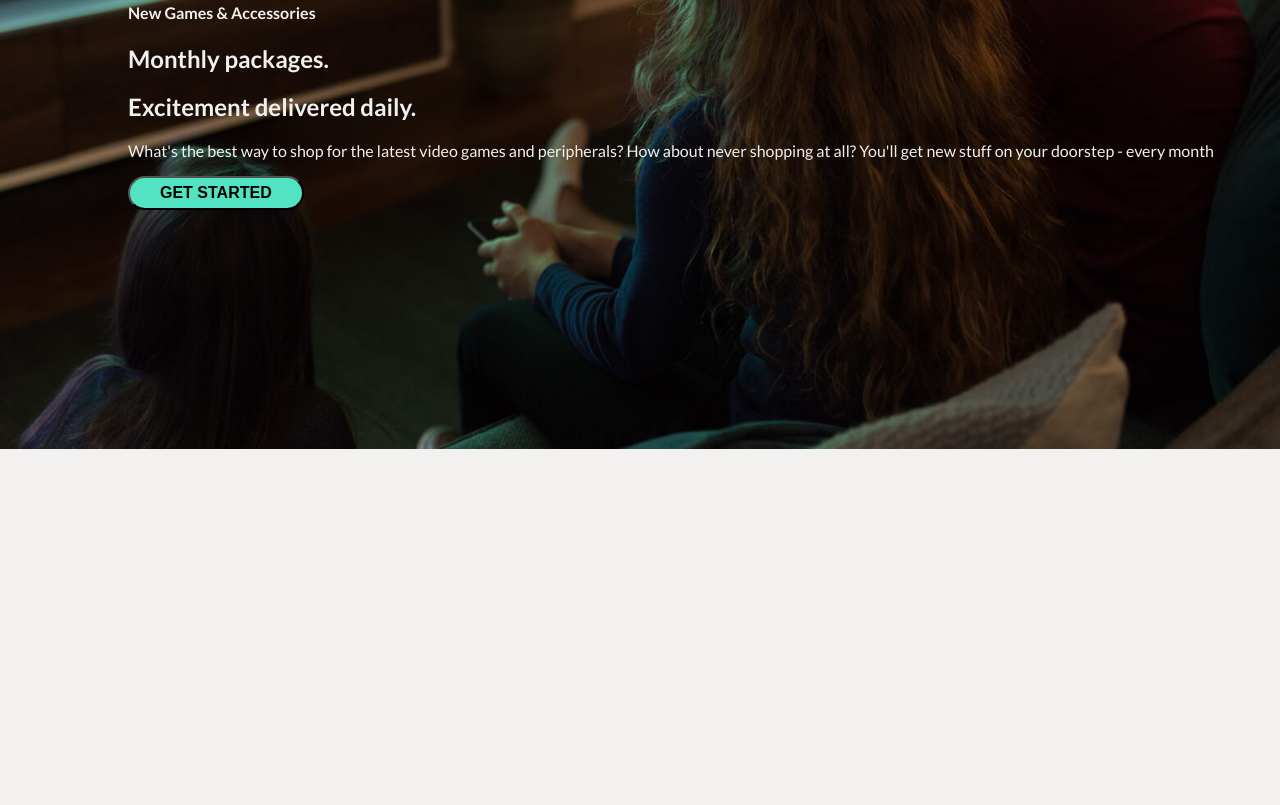
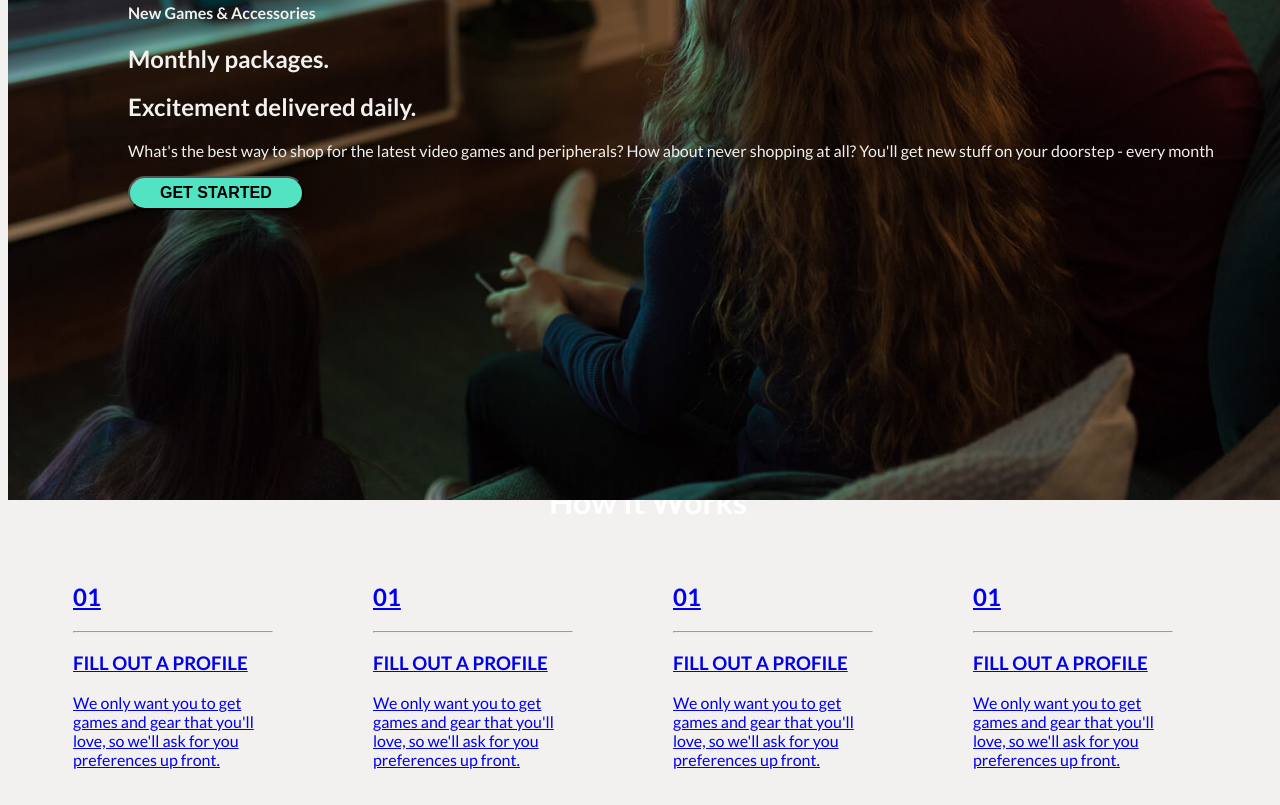
Before and after one commit to dpartus/dpartus.github.io, a plain HTML site: page index.html in a window 1280 px wide. Shown: the part 418-1223 px from the top of the page. Before the commit the page ends 867 px from the top, so only its background shows below. Drawn offline with Linux system fonts and the light colour scheme.

Commit message:
Bunch of stuff

```diff
--- a/index.html
+++ b/index.html
@@ -24,6 +24,45 @@
         </div>
 
 
+        <h1>How It Works</h1>
+            <div class="how-to-row">
+               <div class="how-to-container">
+                    <a href="https://www.google.com">
+                        <h2 class="how-number">01</h2>
+                        <hr>
+                        <h3 class="how-heading">FILL OUT A PROFILE</h3>
+                        <p class="how-paragraph">We only want you to get games and gear that you'll love, so we'll ask for you preferences up front.</p>
+                    </a>
+                </div>
+                 <div class="how-to-container">
+                    <a href="https://www.google.com">
+                        <h2 class="how-number">01</h2>
+                        <hr>
+                        <h3 class="how-heading">FILL OUT A PROFILE</h3>
+                        <p class="how-paragraph">We only want you to get games and gear that you'll love, so we'll ask for you preferences up front.</p>
+                    </a>
+                </div>
+                 <div class="how-to-container">
+                    <a href="https://www.google.com">
+                        <h2 class="how-number">01</h2>
+                        <hr>
+                        <h3 class="how-heading">FILL OUT A PROFILE</h3>
+                        <p class="how-paragraph">We only want you to get games and gear that you'll love, so we'll ask for you preferences up front.</p>
+                    </a>
+                </div>
+                 <div class="how-to-container">
+                    <a href="https://www.google.com">
+                        <h2 class="how-number">01</h2>
+                        <hr>
+                        <h3 class="how-heading">FILL OUT A PROFILE</h3>
+                        <p class="how-paragraph">We only want you to get games and gear that you'll love, so we'll ask for you preferences up front.</p>
+                    </a>
+                </div>
+            </div>
+
+
+
+
 
 
 
--- a/sass/main.scss
+++ b/sass/main.scss
@@ -6,14 +6,16 @@ $regular-weight: 400;
 $bold-weight: 700;
 
 
-
-
-
 /* Colors */
 $background-color: #f2f1ef;
 $nav-color: #222222;
-$hero-font-color: #f2f1ef;
+$hero-text-color: #f2f1ef;
 $hero-button-color: #51e3c2;
+$hero-button-outline: #222222;
+$hero-button-text:#262628;
+$how-to-header: #262628;
+$how-to-block:#262628;
+$how-to-separator: #51e3c2;
 
 
 
@@ -29,7 +31,8 @@ body, html {
 /* Navigation   */
 nav {
     background-color: $nav-color;
-    position: absolute;
+    position: relative;
+    z-index: 1;
     top: 0;
     left: 0;
     width: 100%;
@@ -45,7 +48,7 @@ nav {
 /* Hero Section */
 
 .hero-image{
-    position: absolute;
+    position: relative;
     top: 42px;
     left: 0;
     width: 100%;
@@ -53,7 +56,7 @@ nav {
 
 .hero-text{
     position: absolute;
-    color: $hero-font-color;
+    color: $hero-text-color;
     top: 50%;
     left: 10%;
 }
@@ -68,8 +71,28 @@ nav {
     font-size: 16px;
     font-weight: $bold-weight;
 
+    /*hover, disable, etc nested*/
+
 
 }
 
 
 /* How it works */
+h1{
+    text-align: center;
+    color: white;
+
+}
+
+.how-to-row{
+    position: absolute;
+    margin: auto;
+    padding-right: 15px;
+    padding-left: 15px;
+}
+
+.how-to-container{
+    float: left;
+    width: 200px;
+    margin: 20px 50px;
+}
```
Also changed, not shown: css/main.css, sass/main.css, sass/main.min.css, 1 other file.
